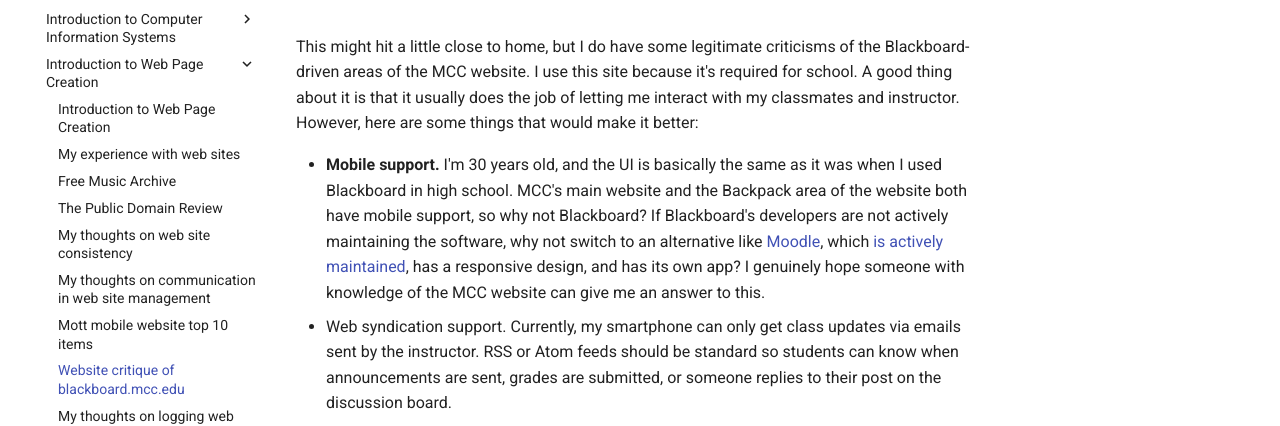
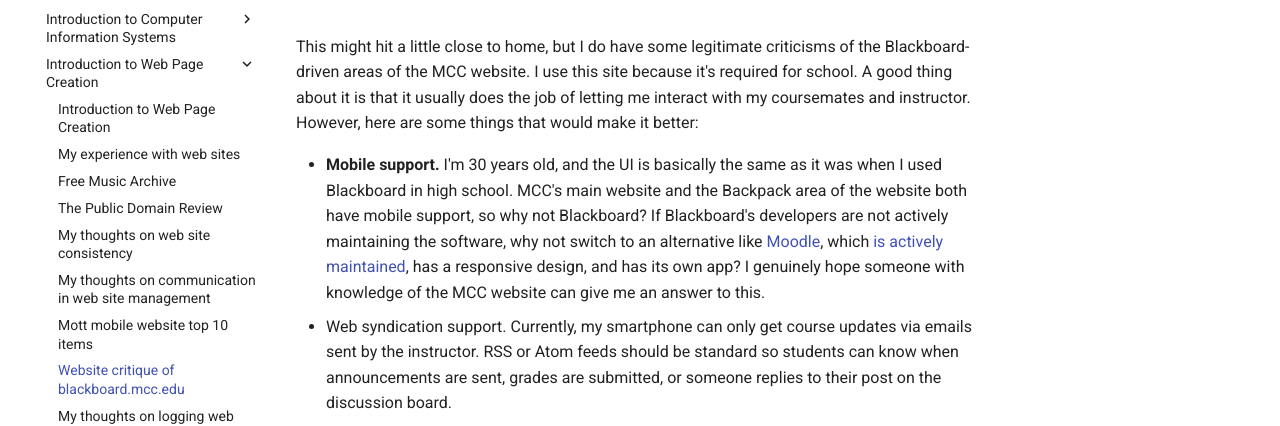
Before and after one commit to oronymzy/schoolwork, an MkDocs documentation site: the page built from docs/MCC-COMW100-unt7dbp.md, in a window 1280 px wide. Shown: the part 146-572 px from the top of the page. Built offline with MkDocs 1.6.1 and Material for MkDocs 9.7.7, drawn with Linux system fonts in a browser that asks for light colours.

Commit message:
Change most instances of 'class' to 'course'

```diff
--- a/docs/MCC-COMW100-unt7dbp.md
+++ b/docs/MCC-COMW100-unt7dbp.md
@@ -3,10 +3,10 @@ hero: unit 7 discussion board post for <em><a href="../MCC-COMW100">Introduction
 
 # Website critique of blackboard.mcc.edu
 
-This might hit a little close to home, but I do have some legitimate criticisms of the Blackboard-driven areas of the MCC website. I use this site because it's required for school. A good thing about it is that it usually does the job of letting me interact with my classmates and instructor. However, here are some things that would make it better:
+This might hit a little close to home, but I do have some legitimate criticisms of the Blackboard-driven areas of the MCC website. I use this site because it's required for school. A good thing about it is that it usually does the job of letting me interact with my coursemates and instructor. However, here are some things that would make it better:
 
 - **Mobile support.** I'm 30 years old, and the UI is basically the same as it was when I used Blackboard in high school. MCC's main website and the Backpack area of the website both have mobile support, so why not Blackboard? If Blackboard's developers are not actively maintaining the software, why not switch to an alternative like [Moodle](https://docs.moodle.org/35/en/About_Moodle), which [is actively maintained](https://github.com/moodle/moodle/releases), has a responsive design, and has its own app? I genuinely hope someone with knowledge of the MCC website can give me an answer to this.
-- Web syndication support. Currently, my smartphone can only get class updates via emails sent by the instructor. RSS or Atom feeds should be standard so students can know when announcements are sent, grades are submitted, or someone replies to their post on the discussion board.
+- Web syndication support. Currently, my smartphone can only get course updates via emails sent by the instructor. RSS or Atom feeds should be standard so students can know when announcements are sent, grades are submitted, or someone replies to their post on the discussion board.
 - Collaboration support. If students are able to work together in a classroom they should also be able to work together online in real time without relying on third-party tools like Google Docs.
 
 I was unable to find anything useful on the first two points with cursory Googling. If anyone knows of workarounds to enable mobile and web syndication support, please let me know.
```
Also changed, not shown: docs/MCC-COMI160-prstSDF.md (+1 -1 lines), docs/MCC-COMI160-sfbpSDF.md (+1 -1 lines), docs/MCC-COMI160.md (+1 -1 lines), docs/MCC-COMW100.md (+1 -1 lines).
